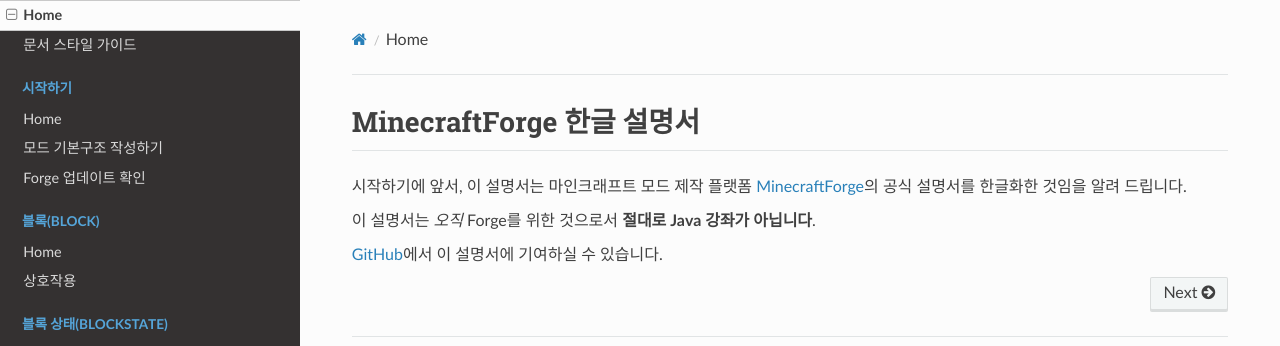
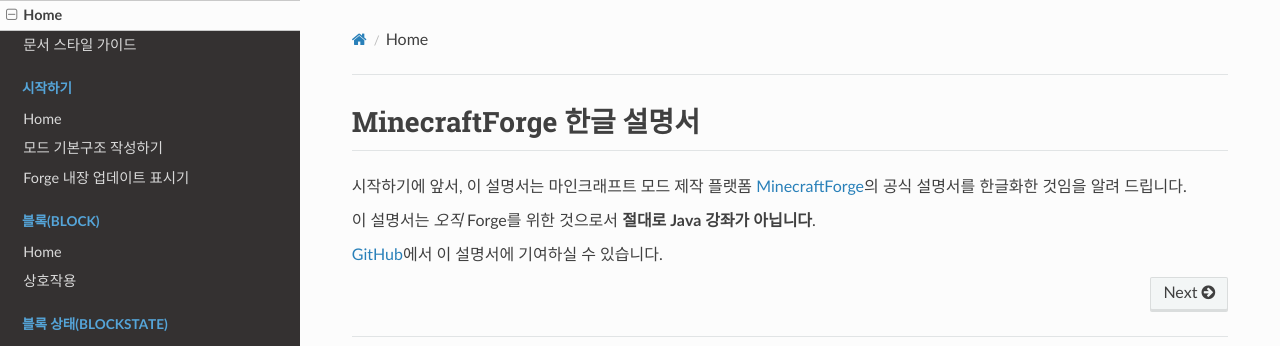
Before and after one commit to 01QueN10/Documentation-KO, an MkDocs documentation site: the page built from docs/index.md, in a window 1280 px wide. Shown: the top 346 px of the page. Built offline with MkDocs 1.6.1, drawn with Linux system fonts in a browser that asks for light colours; nearby versions of some CDN libraries; old or Windows-style settings are respelled for this version of MkDocs.

Commit message:
Update mkdocs.yml
Fixed localization of Forge Update Checker

```diff
--- a/mkdocs.yml
+++ b/mkdocs.yml
@@ -5,7 +5,7 @@ pages:
   - 시작하기:
     - Home: 'gettingstarted/index.md'
     - 모드 기본구조 작성하기: 'gettingstarted/structuring.md'
-    - Forge 업데이트 확인: 'gettingstarted/autoupdate.md'
+    - Forge 내장 업데이트 표시기: 'gettingstarted/autoupdate.md'
   - 블록(Block):
     - Home: 'blocks/blocks.md'
     - 상호작용: 'blocks/interaction.md'
```
